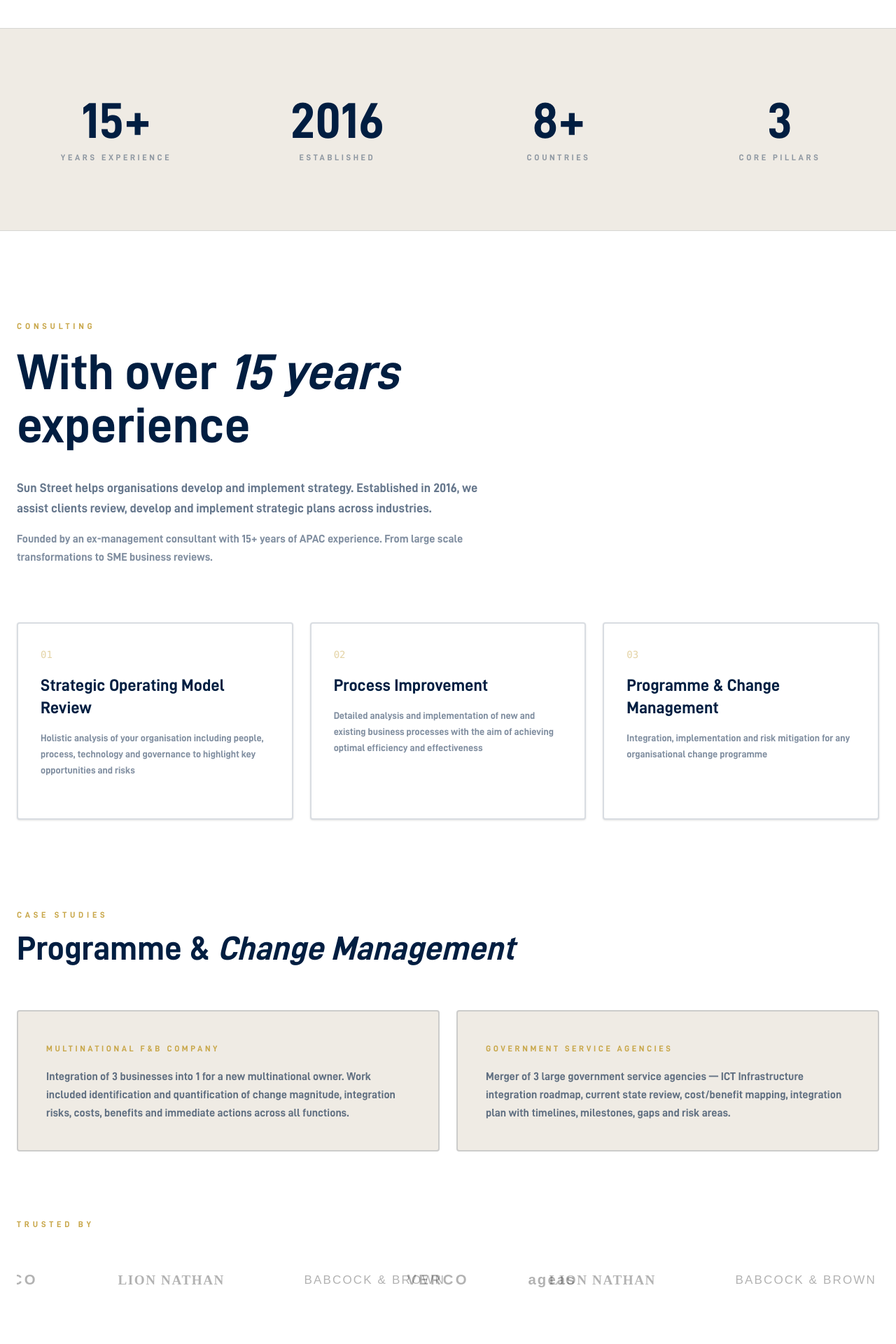
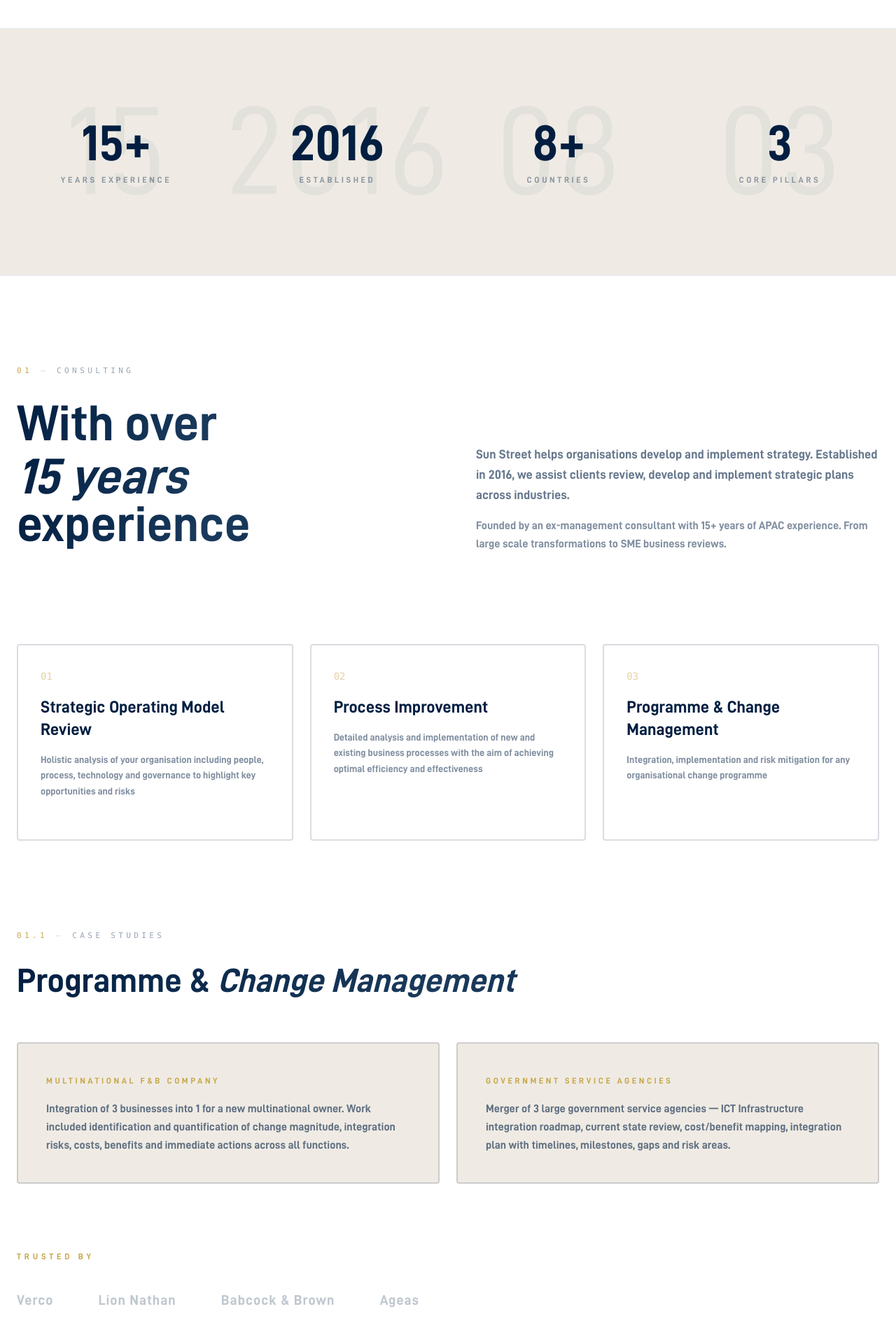
Before and after one commit to SikeGottem/sunstreet, a Next.js app: page / in a window 1280 px wide. Shown: the part 760-2680 px from the top of the page at 70% size. Built offline with nearby package versions, Linux system fonts and the light colour scheme.

Commit message:
v4.1: awwwards design techniques — gradient text, staggered grids, oversized deco numbers, scroll progress, card lifts, animated underlines, section dividers, interactive landing cards

```diff
--- a/src/app/page.tsx
+++ b/src/app/page.tsx
@@ -2,6 +2,7 @@
 import { motion, useScroll, useTransform, MotionValue } from "framer-motion";
 import { useRef } from "react";
 import Navigation from "@/components/Navigation";
+import ScrollProgress from "@/components/ScrollProgress";
 import SunLogo from "@/components/SunLogo";
 import Marquee from "@/components/Marquee";
 import CounterNumber from "@/components/CounterNumber";
@@ -12,6 +13,17 @@ function Reveal({ children, delay = 0, className = "" }: { children: React.React
     <motion.div initial={{ opacity: 0, y: 30 }} whileInView={{ opacity: 1, y: 0 }} viewport={{ once: true, margin: "-50px" }} transition={{ duration: 0.7, delay, ease: [0.22, 1, 0.36, 1] }} className={className}>
       {children}
     </motion.div>
+  );
+}
+
+/* ─── SECTION LABEL ─── */
+function SectionLabel({ number, label }: { number: string; label: string }) {
+  return (
+    <p className="text-[11px] tracking-[0.4em] uppercase text-[#011E41]/40 mb-8 font-mono">
+      <span className="text-[#C9A84C]">{number}</span>
+      <span className="mx-3 text-[#011E41]/20">—</span>
+      {label}
+    </p>
   );
 }
 
@@ -41,13 +53,16 @@ function LandingSection() {
             initial={{ opacity: 0, y: 40 }}
             animate={{ opacity: 1, y: 0 }}
             transition={{ delay: 0.7 + i * 0.15, duration: 0.8, ease: [0.22, 1, 0.36, 1] }}
-            className="group border-2 border-[#011E41]/15 bg-white p-12 text-center hover:bg-[#011E41] hover:border-[#011E41] transition-all duration-500 shadow-sm hover:shadow-xl rounded-sm"
+            className="landing-card group relative border-2 border-[#011E41]/15 bg-white p-12 text-center card-lift hover:bg-[#011E41] hover:border-[#011E41] rounded-sm"
             onClick={(e) => { e.preventDefault(); document.getElementById(card.id)?.scrollIntoView({ behavior: "smooth" }); }}
           >
-            <span className="text-[#011E41]/40 text-3xl block mb-6 group-hover:text-white/60 transition-colors duration-500">{card.icon}</span>
-            <h3 className="font-sans text-2xl tracking-wide mb-4 text-[#011E41] group-hover:text-white transition-colors duration-500">{card.title}</h3>
-            <p className="text-[#011E41]/50 text-sm leading-relaxed group-hover:text-white/60 transition-colors duration-500">{card.desc}</p>
-            <div className="w-0 group-hover:w-12 h-px bg-white/50 mx-auto mt-6 transition-all duration-700" />
+            <span className="text-[#011E41]/30 text-3xl block mb-6 group-hover:text-white/50 transition-colors duration-300">{card.icon}</span>
+            <h3 className="font-sans text-2xl tracking-wide mb-4 text-[#011E41] group-hover:text-white transition-colors duration-300">{card.title}</h3>
+            <p className="text-[#011E41]/50 text-sm leading-relaxed group-hover:text-white/60 transition-colors duration-300">{card.desc}</p>
+            {/* Arrow that slides in on hover */}
+            <div className="mt-8 flex justify-center">
+              <span className="card-arrow text-white text-lg">→</span>
+            </div>
           </motion.a>
         ))}
       </div>
@@ -63,26 +78,33 @@ function LandingSection() {
 /* ─── STATS ─── */
 function StatsSection() {
   const stats = [
-    { value: 15, suffix: "+", label: "Years Experience" },
-    { value: 2016, suffix: "", label: "Established" },
-    { value: 8, suffix: "+", label: "Countries" },
-    { value: 3, suffix: "", label: "Core Pillars" },
+    { value: 15, suffix: "+", label: "Years Experience", deco: "15" },
+    { value: 2016, suffix: "", label: "Established", deco: "2016" },
+    { value: 8, suffix: "+", label: "Countries", deco: "08" },
+    { value: 3, suffix: "", label: "Core Pillars", deco: "03" },
   ];
   return (
-    <section className="py-24 px-6 border-y border-[#011E41]/10 bg-[#EFEBE4]">
+    <>
+      <div className="section-divider" />
+      <section className="py-32 px-6 bg-[#EFEBE4] overflow-hidden">
         <div className="max-w-7xl mx-auto grid grid-cols-2 md:grid-cols-4 gap-8">
           {stats.map((stat, i) => (
             <Reveal key={stat.label} delay={i * 0.1}>
-            <div className="text-center">
+              <div className="relative text-center">
+                {/* Oversized decorative number */}
+                <span className="deco-number absolute top-1/2 left-1/2 -translate-x-1/2 -translate-y-1/2 text-[120px] md:text-[180px]">{stat.deco}</span>
+                <div className="relative z-10">
                   <div className="font-sans text-5xl md:text-7xl text-[#011E41] mb-2">
                     <CounterNumber end={stat.value} suffix={stat.suffix} duration={2 + i * 0.3} />
                   </div>
                   <p className="text-[#011E41]/40 text-xs tracking-[0.3em] uppercase">{stat.label}</p>
                 </div>
+              </div>
             </Reveal>
           ))}
         </div>
       </section>
+    </>
   );
 }
 
@@ -99,26 +121,41 @@ function ConsultingSection() {
   ];
 
   return (
+    <>
+      <div className="section-divider" />
       <section id="consulting" className="py-32 px-6 bg-white">
         <div className="max-w-7xl mx-auto">
-        <Reveal><p className="text-[#C9A84C] text-xs tracking-[0.4em] uppercase mb-6">Consulting</p></Reveal>
-        <Reveal delay={0.1}><h2 className="font-sans text-5xl md:text-7xl leading-[0.95] mb-2 text-[#011E41]">With over <span className="italic">15 years</span></h2></Reveal>
-        <Reveal delay={0.2}><h2 className="font-sans text-5xl md:text-7xl leading-[0.95] mb-10 text-[#011E41]">experience</h2></Reveal>
+          <Reveal><SectionLabel number="01" label="Consulting" /></Reveal>
+
+          {/* Staggered 2-col layout */}
+          <div className="grid md:grid-cols-2 gap-12 md:gap-20 items-start">
+            <div>
+              <Reveal delay={0.1}>
+                <h2 className="text-gradient-navy font-sans text-5xl md:text-7xl leading-[0.95] mb-2">With over</h2>
+              </Reveal>
+              <Reveal delay={0.2}>
+                <h2 className="text-gradient-navy font-sans text-5xl md:text-7xl leading-[0.95] italic">15 years</h2>
+              </Reveal>
+              <Reveal delay={0.25}>
+                <h2 className="text-gradient-navy font-sans text-5xl md:text-7xl leading-[0.95] mb-10">experience</h2>
+              </Reveal>
+            </div>
+            <div className="md:mt-16">
               <Reveal delay={0.3}>
-          <div className="max-w-2xl mb-6">
                 <p className="text-[#011E41]/60 text-lg leading-relaxed">Sun Street helps organisations develop and implement strategy. Established in 2016, we assist clients review, develop and implement strategic plans across industries.</p>
                 <p className="text-[#011E41]/50 mt-4 leading-relaxed">Founded by an ex-management consultant with 15+ years of APAC experience. From large scale transformations to SME business reviews.</p>
+              </Reveal>
             </div>
-        </Reveal>
+          </div>
 
-        {/* Services */}
-        <div className="grid md:grid-cols-3 gap-6 mt-20 mb-32">
+          {/* Services — card lift */}
+          <div className="grid md:grid-cols-3 gap-6 mt-24 mb-32">
             {services.map((svc, i) => (
               <Reveal key={svc.num} delay={i * 0.1}>
-              <div className="border-2 border-[#011E41]/15 p-8 bg-white h-full group hover:bg-[#011E41] hover:border-[#011E41] transition-all duration-500 shadow-sm hover:shadow-lg rounded-sm">
-                <span className="text-[#C9A84C]/50 font-mono text-sm group-hover:text-white/30 transition-colors duration-500">{svc.num}</span>
-                <h4 className="font-sans text-2xl mt-4 mb-4 text-[#011E41] group-hover:text-white transition-colors duration-500">{svc.title}</h4>
-                <p className="text-[#011E41]/50 text-sm leading-relaxed group-hover:text-white/60 transition-colors duration-500">{svc.desc}</p>
+                <div className="border-2 border-[#011E41]/15 p-8 bg-white h-full group card-lift hover:bg-[#011E41] hover:border-[#011E41] rounded-sm">
+                  <span className="text-[#C9A84C]/50 font-mono text-sm group-hover:text-white/30 transition-colors duration-300">{svc.num}</span>
+                  <h4 className="font-sans text-2xl mt-4 mb-4 text-[#011E41] group-hover:text-white transition-colors duration-300">{svc.title}</h4>
+                  <p className="text-[#011E41]/50 text-sm leading-relaxed group-hover:text-white/60 transition-colors duration-300">{svc.desc}</p>
                   <div className="w-0 group-hover:w-12 h-px bg-white/50 mt-6 transition-all duration-700" />
                 </div>
               </Reveal>
@@ -126,12 +163,12 @@ function ConsultingSection() {
           </div>
 
           {/* Case Studies */}
-        <Reveal><p className="text-[#C9A84C] text-xs tracking-[0.4em] uppercase mb-4">Case Studies</p></Reveal>
-        <Reveal delay={0.1}><h3 className="font-sans text-4xl md:text-5xl mb-16 text-[#011E41]">Programme & <span className="italic">Change Management</span></h3></Reveal>
+          <Reveal><SectionLabel number="01.1" label="Case Studies" /></Reveal>
+          <Reveal delay={0.1}><h3 className="text-gradient-navy font-sans text-4xl md:text-5xl mb-16">Programme & <span className="italic">Change Management</span></h3></Reveal>
           <div className="grid md:grid-cols-2 gap-6">
             {caseStudies.map((cs, i) => (
               <Reveal key={cs.title} delay={i * 0.15}>
-              <div className="border-2 border-[#011E41]/15 p-8 md:p-10 bg-[#EFEBE4] h-full rounded-sm">
+                <div className="border-2 border-[#011E41]/15 p-8 md:p-10 bg-[#EFEBE4] h-full card-lift rounded-sm">
                   <span className="text-[#C9A84C] text-xs tracking-[0.3em] uppercase">{cs.title}</span>
                   <p className="text-[#011E41]/60 mt-4 leading-relaxed">{cs.desc}</p>
                 </div>
@@ -142,19 +179,17 @@ function ConsultingSection() {
           {/* Clients */}
           <div className="mt-24">
             <Reveal><p className="text-[#C9A84C] text-xs tracking-[0.4em] uppercase mb-10">Trusted By</p></Reveal>
-          <Marquee speed="slow" className="py-4">
-            {[
-              { src: "/logos/verco.svg", alt: "Verco" },
-              { src: "/logos/lion-nathan.svg", alt: "Lion Nathan" },
-              { src: "/logos/babcock-brown.svg", alt: "Babcock & Brown" },
-              { src: "/logos/ageas.svg", alt: "Ageas" },
-            ].map((logo) => (
-              <img key={logo.alt} src={logo.src} alt={logo.alt} className="h-8 mx-12 opacity-30 hover:opacity-60 transition-opacity" style={{ filter: "brightness(0)" }} />
+            <div className="flex flex-wrap items-center gap-x-16 gap-y-6">
+              {["Verco", "Lion Nathan", "Babcock & Brown", "Ageas"].map((c, i) => (
+                <Reveal key={c} delay={i * 0.1}>
+                  <span className="link-underline text-[#011E41]/25 hover:text-[#011E41]/60 transition-colors text-xl font-sans tracking-wider cursor-default">{c}</span>
+                </Reveal>
               ))}
-          </Marquee>
+            </div>
           </div>
         </div>
       </section>
+    </>
   );
 }
 
@@ -167,20 +202,30 @@ function TradingSection() {
   ];
 
   return (
-    <section id="trading" className="py-32 px-6 border-t border-[#011E41]/10 bg-[#EFEBE4]">
+    <>
+      <div className="section-divider" />
+      <section id="trading" className="py-32 px-6 bg-[#EFEBE4]">
         <div className="max-w-7xl mx-auto">
-        <Reveal><p className="text-[#C9A84C] text-xs tracking-[0.4em] uppercase mb-6">Trading &amp; Distribution</p></Reveal>
-        <Reveal delay={0.1}><h2 className="font-sans text-5xl md:text-7xl leading-[0.95] text-[#011E41]">Passionate About</h2></Reveal>
-        <Reveal delay={0.15}><h2 className="font-sans text-5xl md:text-7xl leading-[0.95] text-[#011E41] italic mb-10">Brands for Asia</h2></Reveal>
-        <Reveal delay={0.3}><p className="text-[#011E41]/60 text-lg leading-relaxed max-w-2xl mb-20">At Sun Street, we are passionate about finding new or established brands for Asia. We connect global brands with the opportunities and networks they need to thrive in Asian markets.</p></Reveal>
+          <Reveal><SectionLabel number="02" label="Trading & Distribution" /></Reveal>
 
-        <div className="grid md:grid-cols-3 gap-6 mb-32">
+          {/* Staggered layout — text right, heading left */}
+          <div className="grid md:grid-cols-2 gap-12 md:gap-20 items-start">
+            <div>
+              <Reveal delay={0.1}><h2 className="text-gradient-navy font-sans text-5xl md:text-7xl leading-[0.95]">Passionate About</h2></Reveal>
+              <Reveal delay={0.15}><h2 className="text-gradient-navy font-sans text-5xl md:text-7xl leading-[0.95] italic mb-10">Brands for Asia</h2></Reveal>
+            </div>
+            <div className="md:mt-12">
+              <Reveal delay={0.3}><p className="text-[#011E41]/60 text-lg leading-relaxed">At Sun Street, we are passionate about finding new or established brands for Asia. We connect global brands with the opportunities and networks they need to thrive in Asian markets.</p></Reveal>
+            </div>
+          </div>
+
+          <div className="grid md:grid-cols-3 gap-6 mt-20 mb-32">
             {services.map((svc, i) => (
               <Reveal key={svc.num} delay={i * 0.1}>
-              <div className="border-2 border-[#011E41]/15 p-8 bg-white h-full group hover:bg-[#011E41] hover:border-[#011E41] transition-all duration-500 shadow-sm hover:shadow-lg rounded-sm">
-                <span className="text-[#C9A84C]/50 font-mono text-sm group-hover:text-white/30 transition-colors duration-500">{svc.num}</span>
-                <h4 className="font-sans text-2xl mt-4 mb-4 text-[#011E41] group-hover:text-white transition-colors duration-500">{svc.title}</h4>
-                <p className="text-[#011E41]/50 text-sm leading-relaxed group-hover:text-white/60 transition-colors duration-500">{svc.desc}</p>
+                <div className="border-2 border-[#011E41]/15 p-8 bg-white h-full group card-lift hover:bg-[#011E41] hover:border-[#011E41] rounded-sm">
+                  <span className="text-[#C9A84C]/50 font-mono text-sm group-hover:text-white/30 transition-colors duration-300">{svc.num}</span>
+                  <h4 className="font-sans text-2xl mt-4 mb-4 text-[#011E41] group-hover:text-white transition-colors duration-300">{svc.title}</h4>
+                  <p className="text-[#011E41]/50 text-sm leading-relaxed group-hover:text-white/60 transition-colors duration-300">{svc.desc}</p>
                   <div className="w-0 group-hover:w-12 h-px bg-white/50 mt-6 transition-all duration-700" />
                 </div>
               </Reveal>
@@ -189,9 +234,12 @@ function TradingSection() {
 
           {/* Uppercut Deluxe */}
           <Reveal>
-          <div className="border-2 border-[#011E41]/15 p-8 md:p-16 bg-white rounded-sm shadow-sm">
-            <p className="text-[#C9A84C] text-xs tracking-[0.4em] uppercase mb-6">Featured Brand</p>
-            <h3 className="font-sans text-4xl md:text-5xl mb-6 text-[#011E41]">Uppercut Deluxe</h3>
+            <div className="border-2 border-[#011E41]/15 p-8 md:p-16 bg-white rounded-sm card-lift relative overflow-hidden">
+              {/* Decorative background text */}
+              <span className="deco-number absolute -right-8 -top-8 text-[200px] md:text-[280px] leading-none select-none">UD</span>
+              <div className="relative z-10">
+                <SectionLabel number="02.1" label="Featured Brand" />
+                <h3 className="text-gradient-navy font-sans text-4xl md:text-5xl mb-6">Uppercut Deluxe</h3>
                 <p className="text-[#011E41]/60 leading-relaxed max-w-2xl">Sun Street has been the authorised distributor of Uppercut Deluxe in Hong Kong and China since 2016 and contributed to Uppercut&apos;s expansion in Asia by supporting distribution partners in Indonesia, Japan and Singapore as well as appointing distributors in Thailand, Korea, and Taiwan.</p>
                 <div className="flex flex-wrap gap-3 mt-8">
                   {["Hong Kong", "China", "Indonesia", "Japan", "Singapore", "Thailand", "Korea", "Taiwan"].map((c) => (
@@ -199,9 +247,11 @@ function TradingSection() {
                   ))}
                 </div>
               </div>
+            </div>
           </Reveal>
         </div>
       </section>
+    </>
   );
 }
 
@@ -211,11 +261,15 @@ function ServiceLayer({ svc, index, scrollYProgress, start, end, total }: { svc:
   const scale = useTransform(scrollYProgress, [start, start + 0.1, end - 0.05, end], [0.9, 1, 1, index === total - 1 ? 1 : 0.95]);
   return (
     <motion.div style={{ opacity, scale }} className="absolute inset-0 flex items-center justify-center px-6">
-      <div className="max-w-3xl">
+      <div className="max-w-3xl relative">
+        {/* Oversized decorative index */}
+        <span className="deco-number absolute -left-8 md:-left-20 -top-16 text-[150px] md:text-[220px]">0{index + 1}</span>
+        <div className="relative z-10">
           <span className="text-[#011E41]/20 font-mono text-sm mb-4 block">0{index + 1}</span>
-        <h4 className="font-sans text-4xl md:text-5xl mb-6 text-[#011E41]">{svc.title}</h4>
+          <h4 className="text-gradient-navy font-sans text-4xl md:text-5xl mb-6">{svc.title}</h4>
           <p className="text-[#011E41]/60 leading-relaxed text-lg max-w-lg">{svc.desc}</p>
           <div className="w-16 h-px bg-[#011E41]/20 mt-8" />
+        </div>
       </div>
     </motion.div>
   );
@@ -235,15 +289,23 @@ function CoachingSection() {
   ];
 
   return (
-    <section id="coaching" className="border-t border-[#011E41]/10">
-      {/* Intro */}
+    <>
+      <div className="section-divider" />
+      <section id="coaching">
+        {/* Intro — staggered layout */}
         <div className="py-32 px-6 bg-white">
-        <div className="max-w-5xl mx-auto">
-          <Reveal><p className="text-[#C9A84C] text-xs tracking-[0.4em] uppercase mb-6">Coaching</p></Reveal>
-          <Reveal delay={0.1}><h2 className="font-sans text-5xl md:text-7xl leading-[0.95] text-[#011E41]">Change subconscious</h2></Reveal>
-          <Reveal delay={0.15}><h2 className="font-sans text-5xl md:text-7xl leading-[0.95] text-[#011E41] italic">beliefs that are</h2></Reveal>
-          <Reveal delay={0.2}><h2 className="font-sans text-5xl md:text-7xl leading-[0.95] mb-10 text-[#011E41]">self-limiting</h2></Reveal>
-          <Reveal delay={0.3}><p className="text-[#011E41]/60 text-lg leading-relaxed max-w-2xl">Sun Street provides personal life coaching to change subconscious beliefs that are self-limiting and self-sabotaging. Transform your inner landscape and unlock your fullest potential.</p></Reveal>
+          <div className="max-w-7xl mx-auto">
+            <Reveal><SectionLabel number="03" label="Coaching" /></Reveal>
+            <div className="grid md:grid-cols-2 gap-12 md:gap-20 items-start">
+              <div>
+                <Reveal delay={0.1}><h2 className="text-gradient-navy font-sans text-5xl md:text-7xl leading-[0.95]">Change subconscious</h2></Reveal>
+                <Reveal delay={0.15}><h2 className="text-gradient-navy font-sans text-5xl md:text-7xl leading-[0.95] italic">beliefs that are</h2></Reveal>
+                <Reveal delay={0.2}><h2 className="text-gradient-navy font-sans text-5xl md:text-7xl leading-[0.95]">self-limiting</h2></Reveal>
+              </div>
+              <div className="md:mt-20">
+                <Reveal delay={0.3}><p className="text-[#011E41]/60 text-lg leading-relaxed">Sun Street provides personal life coaching to change subconscious beliefs that are self-limiting and self-sabotaging. Transform your inner landscape and unlock your fullest potential.</p></Reveal>
+              </div>
+            </div>
           </div>
         </div>
 
@@ -259,12 +321,13 @@ function CoachingSection() {
         {/* Testimonials */}
         <div className="py-32 px-6 bg-white">
           <div className="max-w-7xl mx-auto">
-          <Reveal><p className="text-[#C9A84C] text-xs tracking-[0.4em] uppercase mb-4">Testimonials</p></Reveal>
-          <Reveal delay={0.1}><h3 className="font-sans text-4xl md:text-5xl mb-16 text-[#011E41]">What People <span className="italic">Say</span></h3></Reveal>
-          <div className="grid md:grid-cols-2 gap-8">
+            <Reveal><SectionLabel number="03.1" label="Testimonials" /></Reveal>
+            <Reveal delay={0.1}><h3 className="text-gradient-navy font-sans text-4xl md:text-5xl mb-16">What People <span className="italic">Say</span></h3></Reveal>
+            {/* Staggered testimonial grid */}
+            <div className="grid md:grid-cols-2 gap-8 items-start">
               {testimonials.map((t, i) => (
-              <Reveal key={t.name} delay={i * 0.2}>
-                <div className="border-2 border-[#011E41]/15 p-8 md:p-10 bg-[#EFEBE4] h-full rounded-sm">
+                <Reveal key={t.name} delay={i * 0.2} className={i === 1 ? "md:mt-12" : ""}>
+                  <div className="border-2 border-[#011E41]/15 p-8 md:p-10 bg-[#EFEBE4] h-full card-lift rounded-sm">
                     <svg className="w-10 h-10 text-[#011E41]/10 mb-8" fill="currentColor" viewBox="0 0 24 24"><path d="M14.017 21v-7.391c0-5.704 3.731-9.57 8.983-10.609l.995 2.151c-2.432.917-3.995 3.638-3.995 5.849h4v10h-9.983zm-14.017 0v-7.391c0-5.704 3.748-9.57 9-10.609l.996 2.151c-2.433.917-3.996 3.638-3.996 5.849h3.983v10h-9.983z" /></svg>
                     <p className="text-[#011E41]/60 leading-relaxed mb-8 italic text-lg">&ldquo;{t.text}&rdquo;</p>
                     <div className="flex items-center gap-4">
@@ -278,28 +341,32 @@ function CoachingSection() {
           </div>
         </div>
       </section>
+    </>
   );
 }
 
 /* ─── CONTACT ─── */
 function ContactSection() {
   return (
-    <section id="contact" className="relative py-40 overflow-hidden bg-[#EFEBE4] border-t border-[#011E41]/10">
+    <>
+      <div className="section-divider" />
+      <section id="contact" className="relative py-40 overflow-hidden bg-[#EFEBE4]">
         <div className="absolute top-1/2 left-1/2 -translate-x-1/2 -translate-y-1/2 w-[600px] h-[600px] rounded-full bg-[#011E41]/5 blur-[120px]" />
         <div className="relative z-10 max-w-5xl mx-auto px-6 text-center">
           <Reveal>
             <SunLogo className="w-20 h-20 mx-auto mb-12" />
           </Reveal>
-        <Reveal delay={0.1}><h2 className="font-sans text-6xl md:text-8xl text-[#011E41]">Let&apos;s Work</h2></Reveal>
-        <Reveal delay={0.2}><h2 className="font-sans text-6xl md:text-8xl text-[#011E41] italic">Together</h2></Reveal>
+          <Reveal delay={0.1}><h2 className="text-gradient-navy font-sans text-6xl md:text-8xl">Let&apos;s Work</h2></Reveal>
+          <Reveal delay={0.2}><h2 className="text-gradient-navy font-sans text-6xl md:text-8xl italic">Together</h2></Reveal>
           <Reveal delay={0.3}><p className="text-[#011E41]/50 text-lg mt-10 mb-16 max-w-xl mx-auto leading-relaxed">Ready to transform your business, expand into Asia, or unlock your potential? We&apos;d love to hear from you.</p></Reveal>
           <Reveal delay={0.4}>
-          <a href="mailto:hello@sunstreethk.com" className="inline-block bg-[#011E41] text-white px-12 py-4 text-sm tracking-[0.3em] uppercase rounded-sm hover:bg-[#0E1D41] transition-all duration-500">
+            <a href="mailto:hello@sunstreethk.com" className="inline-block bg-[#011E41] text-white px-12 py-4 text-sm tracking-[0.3em] uppercase rounded-sm hover:bg-[#0E1D41] hover:shadow-lg hover:-translate-y-0.5 transition-all duration-500">
               Get In Touch
             </a>
           </Reveal>
         </div>
       </section>
+    </>
   );
 }
 
@@ -355,6 +422,7 @@ function Footer() {
 export default function Home() {
   return (
     <main className="bg-white text-[#011E41] font-sans">
+      <ScrollProgress />
       <Navigation />
       <LandingSection />
       <StatsSection />
```
Lines whose indentation alone changed are shown as unchanged.
